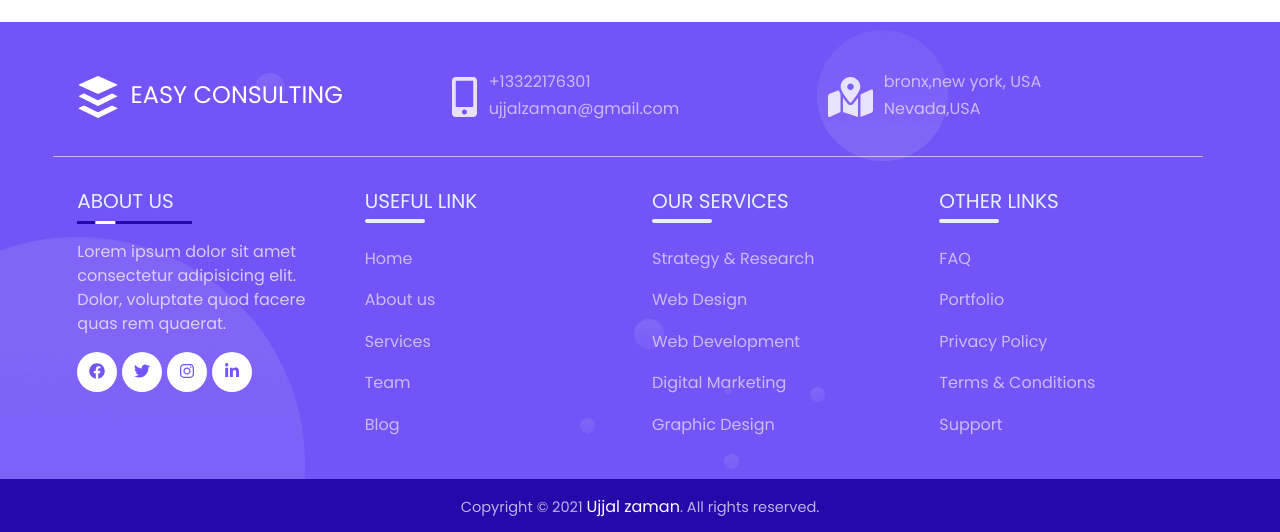
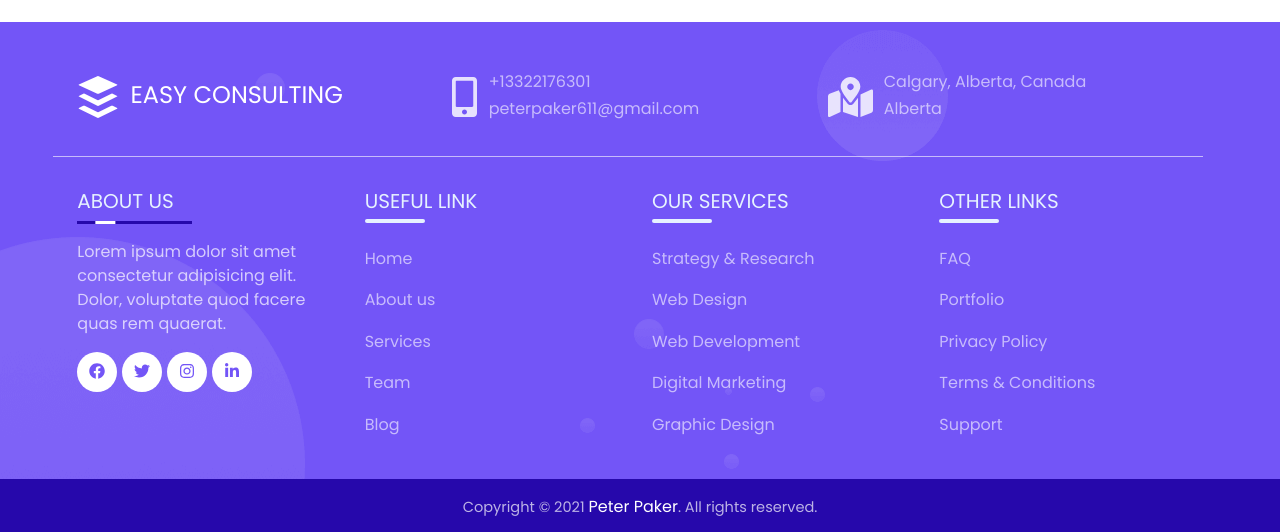
Before and after one commit to cozy-fox/EasyConsulting, a React (Create React App) app: page / in a window 1280 px wide. Shown: the part 4850-5382 px from the top of the page. Built offline with nearby package versions, Linux system fonts and the light colour scheme; no server answers.

Commit message:
'update/profile'

```diff
--- a/src/component/FooterData.jsx
+++ b/src/component/FooterData.jsx
@@ -25,6 +25,6 @@ export const otherLinks = [
 
 export const footerInfo = [
     {icon: faBuffer, info1: 'EASY CONSULTING', id: 1},
-    {icon: faMobileAlt, info1: '+13322176301', info2: 'ujjalzaman@gmail.com', id: 2},
-    {icon: faMapMarkedAlt, info1: 'bronx,new york, USA', info2: 'Nevada,USA', id: 3}
+    {icon: faMobileAlt, info1: '+13322176301', info2: 'peterpaker611@gmail.com', id: 2},
+    {icon: faMapMarkedAlt, info1: 'Calgary, Alberta, Canada', info2: 'Alberta', id: 3}
 ];
--- a/src/component/Home/Footer/Footer.jsx
+++ b/src/component/Home/Footer/Footer.jsx
@@ -50,7 +50,7 @@ const Footer = () => {
                 <FooterCol key="3" menuItems={ourServices} title="OUR SERVICES"/>
                 <FooterCol key="4" menuItems={otherLinks} title="OTHER LINKS"/>
             </Row>
-            <p className="copyRight">Copyright &copy; 2021 <span className="fHighlight">Ujjal zaman</span>. All rights reserved.</p>
+            <p className="copyRight">Copyright &copy; 2021 <span className="fHighlight">Peter Paker</span>. All rights reserved.</p>
         </section>
     );
 };
```
Also changed, not shown: 1 other file (tests, documents, lock files or other folders).
